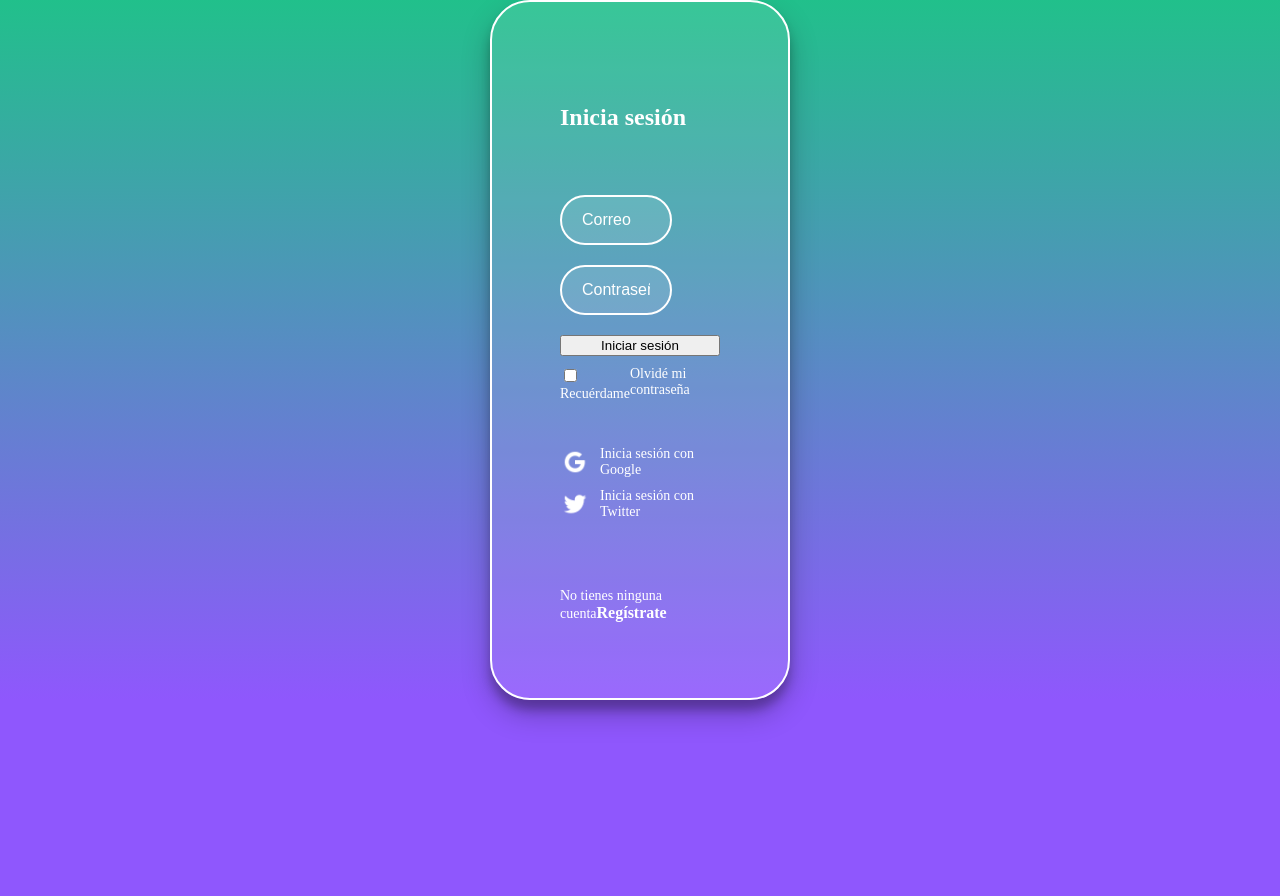
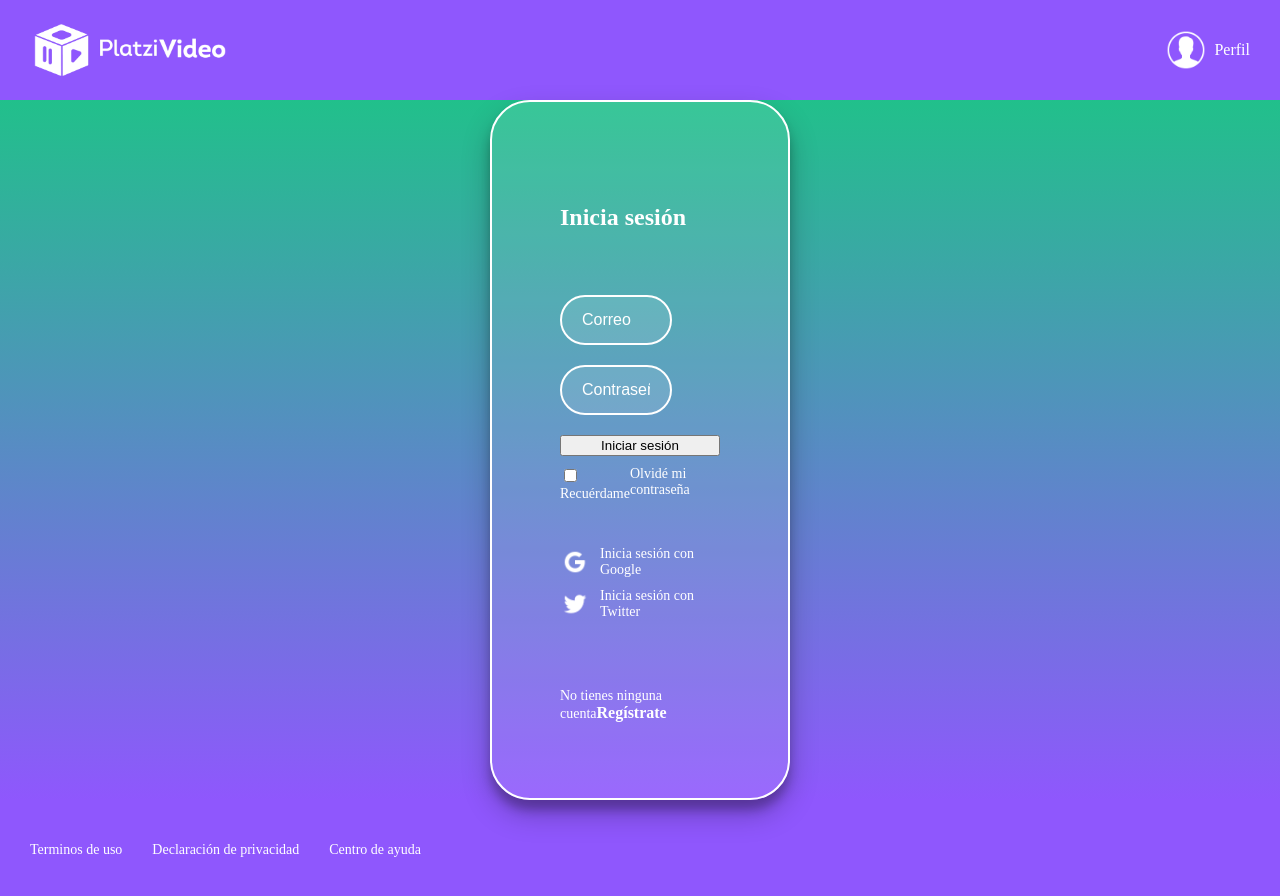
Before and after one commit to jonathandana/react-platzi-videos, a React app: page /login in a window 1280 px wide. Shown: the top 896 px of the page. Before the commit the page ends 800 px from the top, so only its background shows below. Built offline with nearby package versions, Linux system fonts and the light colour scheme; a web font is replaced by a local one.

Commit message:
add new component layout

```diff
--- /dev/null
+++ b/src/components/Layout.jsx
@@ -0,0 +1,15 @@
+import React from 'react';
+import Header from './Header';
+import Footer from './Footer';
+
+
+const Layout = ({children})=>(
+  <div className="App">
+    <Header/>
+      {children}
+    <Footer/>
+  </div>
+);
+
+
+export default Layout;
--- a/src/containers/Home.jsx
+++ b/src/containers/Home.jsx
@@ -18,8 +18,7 @@
 
 
     return (
-        <div className="App">
-            <Header/>
+        <>
             <Search/>
             {initialState.mylist.length > 0 &&
                 <Categories title="Mi lista">
@@ -50,8 +49,7 @@
                 </Carousel>
             </Categories>
             }
-            <Footer/>
-        </div>
+        </>
     );
 };
 
--- a/src/routes/App.js
+++ b/src/routes/App.js
@@ -4,15 +4,18 @@
 import Login from "../containers/Login";
 import Register from "../containers/Register";
 import notFound from '../containers/notFound';
+import Layout from '../components/Layout';
 
 const App = ()=>(
     <BrowserRouter>
+      <Layout>
         <Switch>
           <Route exact path="/" component={Home}/>
           <Route exact path="/login" component={Login}/>
           <Route exact path="/register" component={Register}/>
           <Route component={notFound}/>
         </Switch>
+      </Layout>
     </BrowserRouter>
 );
 
```
Lines whose indentation alone changed are shown as unchanged.
